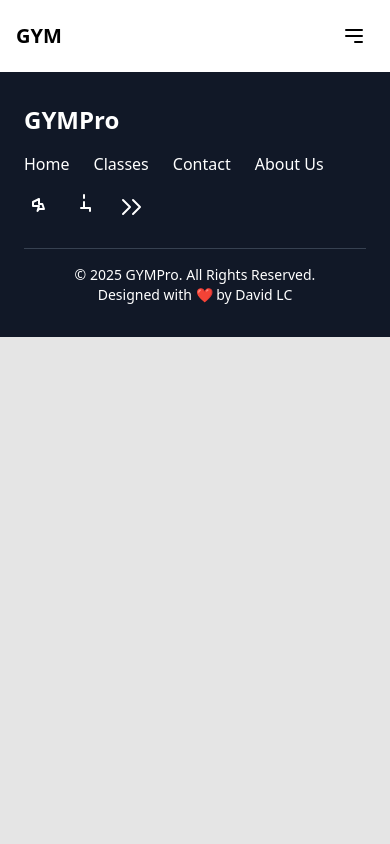
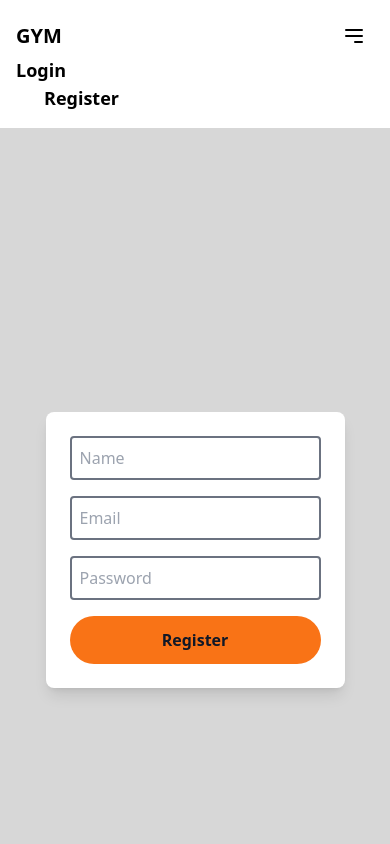
Before and after one commit to DavidLC578/gym-reservas-client, a Vue app: page /register in a window 390 px wide. Shown: the top 844 px of the page. Built offline with nearby package versions, Linux system fonts and the light colour scheme.

Commit message:
feat: register functionality

```diff
--- a/package.json
+++ b/package.json
@@ -9,6 +9,7 @@
   },
   "dependencies": {
     "autoprefixer": "^10",
+    "axios": "^1.8.4",
     "core-js": "^3.8.3",
     "postcss": "^8",
     "tailwindcss": "^3",
--- a/src/App.vue
+++ b/src/App.vue
@@ -21,6 +21,6 @@ export default defineComponent({
 
 <style>
 body {
-  background: rgb(229, 229, 229);
+  background: rgb(215, 215, 215);
 }
 </style>
--- a/src/components/NavBarComponent.vue
+++ b/src/components/NavBarComponent.vue
@@ -30,31 +30,55 @@
                 </div>
             </li>
         </ul>
-        <ul class="lg:flex justify-center space-x-7 font-semibold hidden">
-            <li class="relative">
+        <ul class="lg:flex justify-center space-x-7 font-semibold">
+            <li v-if="!isAuthenticated" class="relative">
                 <router-link to="/login" class="text-lg">Login</router-link>
             </li>
-            <li class="relative">
+            <li v-if="!isAuthenticated" class="relative">
                 <router-link to="/register" class="text-lg">Register</router-link>
+            </li>
+            <li v-if="isAuthenticated" class="relative">
+                <router-link to="/profile" class="text-lg">Profile</router-link>
+            </li>
+            <li v-if="isAuthenticated" class="relative">
+                <button @click="logout" class="text-lg">Logout</button>
             </li>
         </ul>
     </nav>
 </template>
 
-<script>
-export default {
-    data() {
+<script lang="ts">
+import { defineComponent, computed, ref } from "vue";
+import { useRoute, useRouter } from "vue-router";
+
+export default defineComponent({
+    setup() {
+        const isMenuOpen = ref(false);
+        const route = useRoute();
+        const router = useRouter();
+
+        const isAuthenticated = computed(() => !!sessionStorage.getItem("userToken"));
+
+        const toggleMenu = () => {
+            isMenuOpen.value = !isMenuOpen.value;
+        };
+
+        const isActive = (path: string) => {
+            return route.path === path;
+        };
+
+        const logout = () => {
+            sessionStorage.removeItem("userToken");
+            router.push("/login");
+        };
+
         return {
-            isMenuOpen: false
+            isMenuOpen,
+            isAuthenticated,
+            toggleMenu,
+            isActive,
+            logout
         };
-    },
-    methods: {
-        toggleMenu() {
-            this.isMenuOpen = !this.isMenuOpen;
-        },
-        isActive(route) {
-            return this.$route.path === route;
-        }
     }
-};
+});
 </script>
--- /dev/null
+++ b/src/interfaces/User.ts
@@ -0,0 +1,5 @@
+export interface User {
+    name: string;
+    email: string;
+    password: string;
+}
--- /dev/null
+++ b/src/pages/RegisterPage.vue
@@ -0,0 +1,45 @@
+<template>
+    <div class="flex justify-center items-center h-screen">
+        <form @submit.prevent="handleRegister" class="flex flex-col gap-4 p-6 bg-white rounded-lg shadow-lg">
+            <input type="text" placeholder="Name" v-model="user.name"
+                class="p-2 border-2 border-gray-500 rounded text-gray-900" />
+            <input type="text" placeholder="Email" v-model="user.email"
+                class="p-2 border-2 border-gray-500 rounded text-gray-900" />
+            <input type="password" placeholder="Password" v-model="user.password"
+                class="p-2 border-2 border-gray-500 rounded text-gray-900" />
+            <button type="submit"
+                class="bg-orange-500 hover:bg-orange-600 text-gray-900 px-6 py-3 rounded-full font-semibold transition-all">Register</button>
+        </form>
+    </div>
+</template>
+
+<script lang="ts">
+import { defineComponent, inject } from 'vue';
+import { User } from '../interfaces/User';
+import { register } from '../services/AuthService';
+import { useRouter } from 'vue-router';
+
+export default defineComponent({
+    data() {
+        return {
+            user: {} as User
+        };
+    },
+    mounted() {
+        const router = useRouter();
+        const token = sessionStorage.getItem('userToken');
+        if (token) {
+            router.push({ name: 'Welcome' });
+        }
+    },
+    methods: {
+        async handleRegister() {
+            const res = await register(this.user);
+            if (res.status === 201) {
+                sessionStorage.setItem('userToken', res.data.token);
+                this.$router.push({ name: 'Welcome' });
+            }
+        }
+    }
+});
+</script>
--- a/src/routes/index.ts
+++ b/src/routes/index.ts
@@ -6,6 +6,11 @@ const routes: RouteRecordRaw[] = [
         path: '/',
         name: 'Welcome',
         component: () => import('@/pages/WelcomePage.vue')
+    },
+    {
+        path: '/register',
+        name: 'register',
+        component: () => import('@/pages/RegisterPage.vue')
     }
 ];
 
--- /dev/null
+++ b/src/services/AuthService.ts
@@ -0,0 +1,4 @@
+import axiosInstance from "../services/axios";
+import { User } from "../interfaces/User";
+
+export const register = async (user: User) => await axiosInstance.post('/register', user);
--- /dev/null
+++ b/src/services/axios.ts
@@ -0,0 +1,11 @@
+import axios, { AxiosInstance } from 'axios';
+
+const axiosInstance: AxiosInstance = axios.create({
+    baseURL: 'http://127.0.0.1:8000/api',
+    headers: {
+        'Content-Type': 'application/json',
+        'Accept': 'application/json'
+    }
+});
+
+export default axiosInstance;
```
Also changed, not shown: src/assets/main.css (deleted), 1 other file (tests, documents, lock files or other folders).
